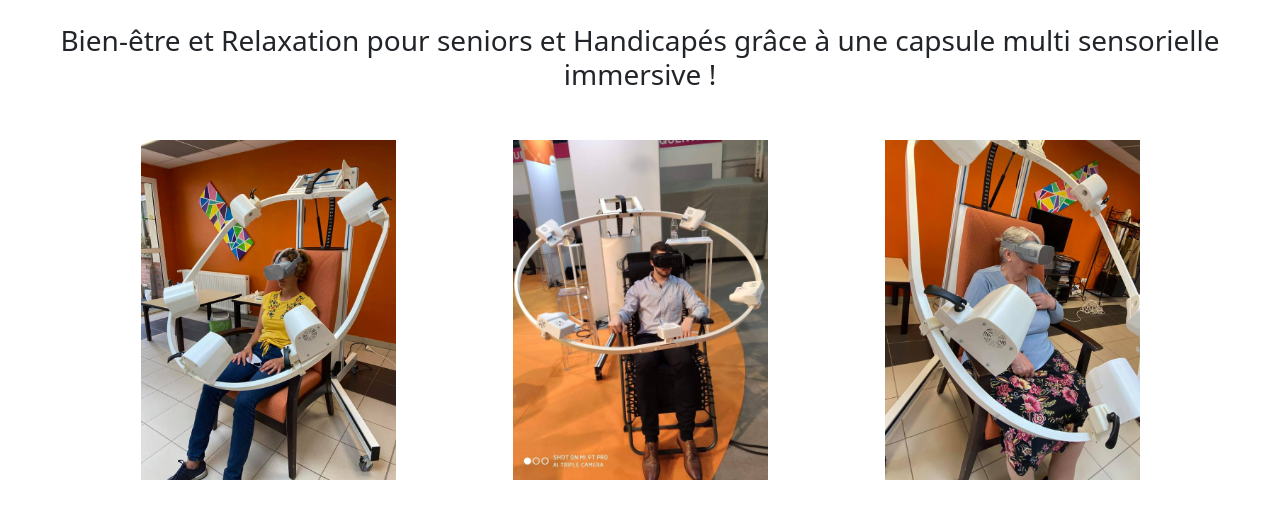
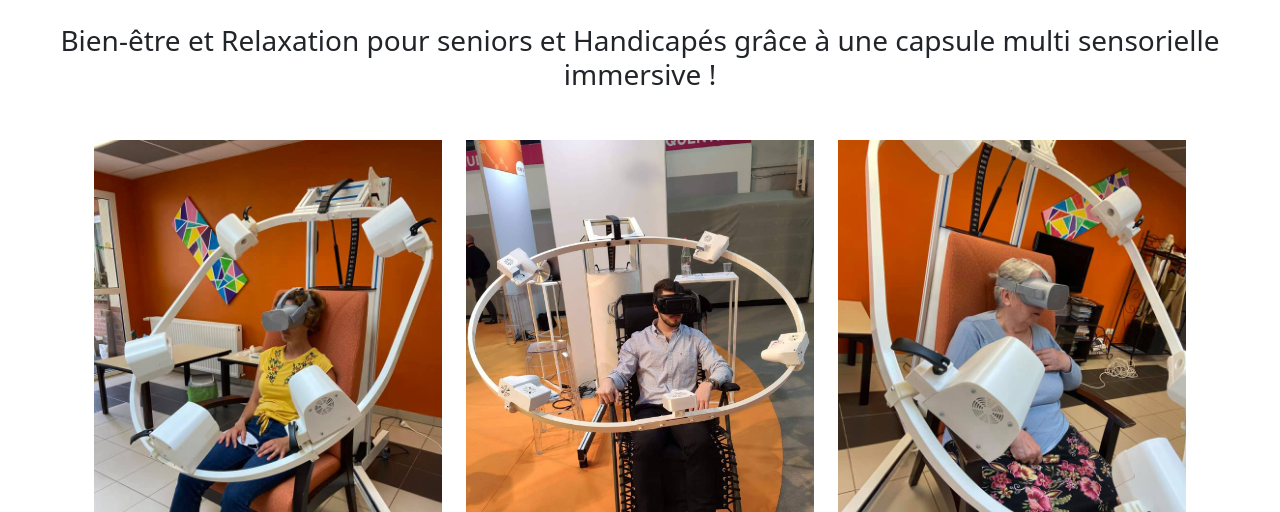
Before and after one commit to Eosia/static-virtysens, a plain HTML site: page index.html in a window 1280 px wide. Shown: the part 288-800 px from the top of the page. Drawn offline with nearby package versions, Linux system fonts and the light colour scheme.

Commit message:
html page accueil debut

```diff
--- a/index.html
+++ b/index.html
@@ -89,15 +89,15 @@
             </h3>
             <div class="container mt-5">
                 <div class="row text-center mx-auto">
-                    <figure class="col-3 mx-auto">
+                    <figure class="col-4 mx-auto">
                         <img src="assets/img/118560697_2684338251885556_3060423610165184357_n.jpg" alt="photo de Virtysens en mas" title="Démonstration de Virtysens en mas" class="img-fluid  col-12">
                         <figcaption class="hidden">Virtysens en mas</figcaption>
                     </figure>
-                    <figure class="col-3  mx-auto">
+                    <figure class="col-4  mx-auto">
                         <img src="assets/img/76922067_2426344967684887_869086430482137088_o.jpg" alt="photo de Virtysens en ehpad" title="Démonstration de Virtysens en ehpad" class="img-fluidk col-12">
                         <figcaption class="hidden">Virtysens en ehpad</figcaption>
                     </figure>
-                    <figure class="col-3  mx-auto">
+                    <figure class="col-4  mx-auto">
                         <img src="assets/img/118577795_2684338171885564_3383877923757284756_n.jpg" alt="photo de Virtysens en ime" title="Démonstration de Virtysens en ime" class="img-fluid col-12">
                         <figcaption class="hidden">Virtysens en ime</figcaption>
                     </figure>
```
